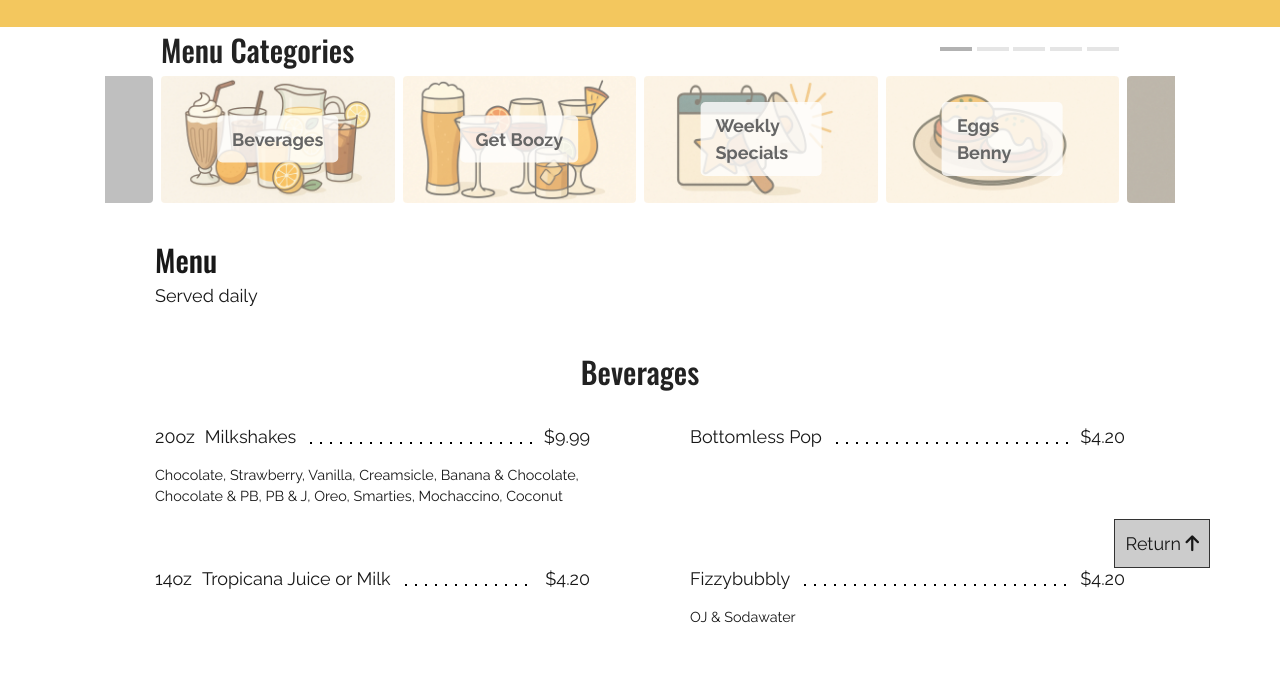
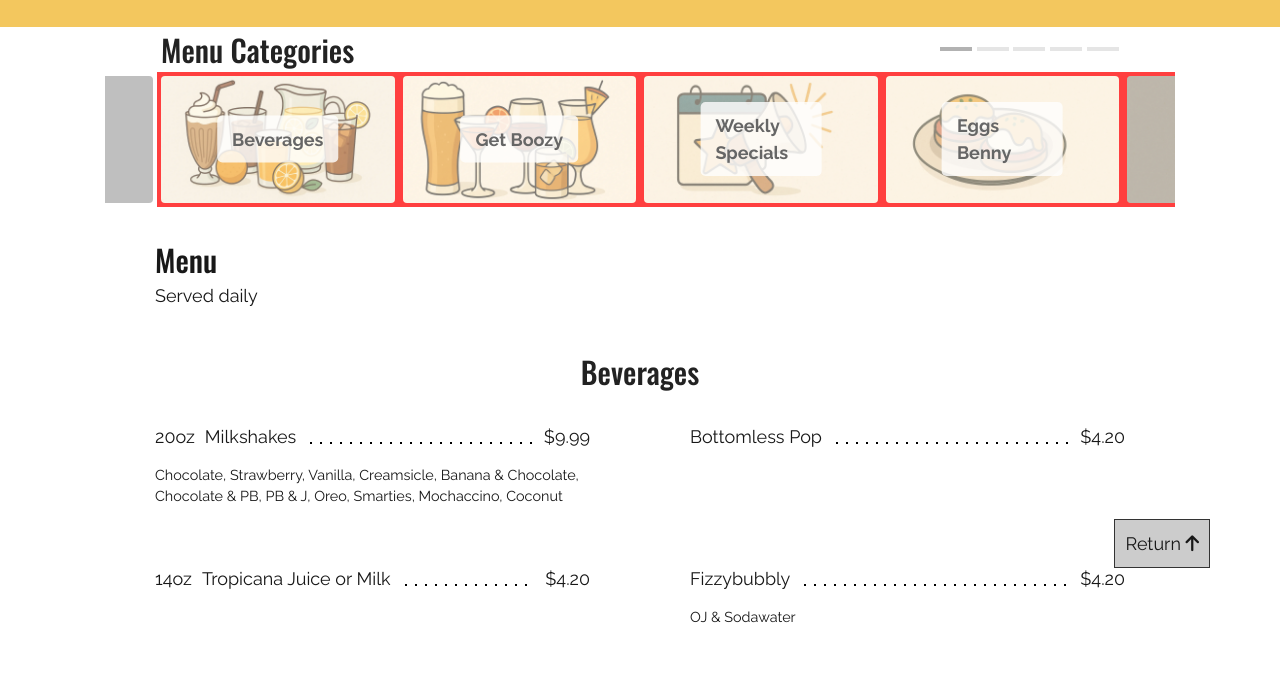
Before and after one commit to michaelslyusar/michaelslyusar.github.io, a plain HTML site: page index.html in a window 1280 px wide. Shown: the part 82-761 px from the top of the page. Drawn offline with nearby package versions, Linux system fonts and the light colour scheme.

Commit message:
Changes to the interface

```diff
--- a/css/style.css
+++ b/css/style.css
@@ -427,6 +427,7 @@ tr:nth-of-type(2n){
 
 /* Slider Item */
 .image-text-container {
+  background: red;
   position: relative;
   display: flex;
   justify-content: center;
@@ -436,8 +437,6 @@ tr:nth-of-type(2n){
   aspect-ratio: 16/9;
   padding: var(--image-gap);
   opacity: 0.75;
-
-  background-size: cover;
 }
 
 .image-text-container img {
```
